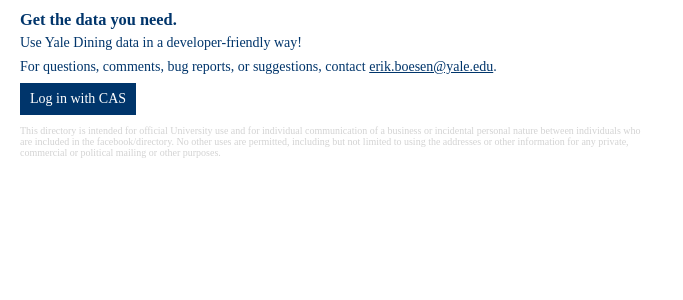
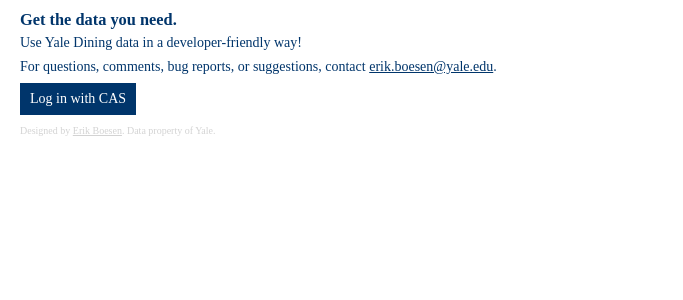
Before and after one commit to ErikBoesen/YaleDiningAPI, a Flask app: page / in a window 1280 px wide. Shown: the part 92-392 px from the top of the page, without its empty margins (0-683 px from the left). Run offline with Flask 2, Linux system fonts and the light colour scheme; parts of the project's set-up code (start-up, migrations or seed data) failed here and were passed over; some web fonts are replaced.

Commit message:
Replace disclaimer

```diff
--- a/app/templates/base.html
+++ b/app/templates/base.html
@@ -33,7 +33,7 @@
             {% endblock %}
         </main>
         <footer>
-            <p>This directory is intended for official University use and for individual communication of a business or incidental personal nature between individuals who are included in the facebook/directory. No other uses are permitted, including but not limited to using the addresses or other information for any private, commercial or political mailing or other purposes.</p>
+            <p>Designed by <a href="https://erikboesen.com">Erik Boesen</a>. Data property of Yale.</p>
         </footer>
         <script src="/static/js/main.js"></script>
     </body>
```
